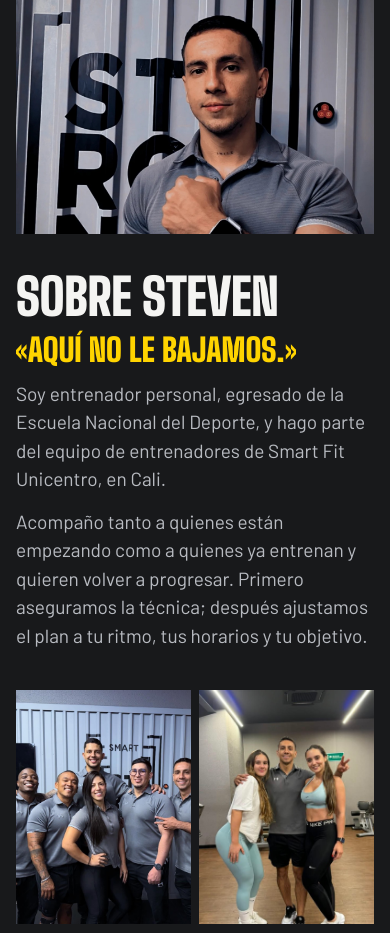
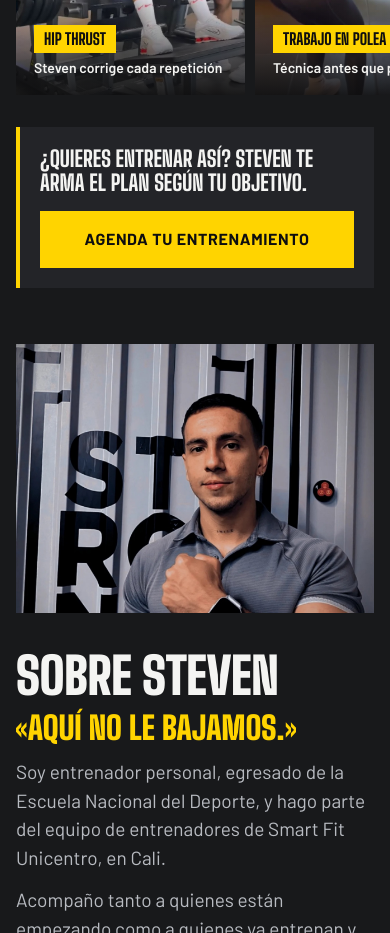
Before and after one commit to JuanMora1945/steven-pelaez-trainer, a React (Vite) app: page / in a window 390 px wide. Shown: the part 4920-5853 px from the top of the page. Built offline with nearby package versions, Linux system fonts and the light colour scheme.

Commit message:
feat: section CTAs and Smart Fit independence note

```diff
--- a/src/components/Clients.jsx
+++ b/src/components/Clients.jsx
@@ -1,4 +1,5 @@
 import { clientPhotos } from '../data/content'
+import SectionCta from './SectionCta'
 
 // Bento grid: tiles of different sizes; the caption rises over the photo on hover or focus.
 export default function Clients() {
@@ -22,6 +23,10 @@ export default function Clients() {
           </li>
         ))}
       </ul>
+      <SectionCta
+        text="¿Quieres entrenar así? Steven te arma el plan según tu objetivo."
+        message="Hola Steven, vi tu página y quiero entrenar contigo."
+      />
     </section>
   )
 }
--- a/src/components/HowItWorks.jsx
+++ b/src/components/HowItWorks.jsx
@@ -1,6 +1,7 @@
 import { useState } from 'react'
 import { steps } from '../data/content'
 import LazyVideo from './LazyVideo'
+import SectionCta from './SectionCta'
 
 export default function HowItWorks() {
   const [open, setOpen] = useState(0)
@@ -54,6 +55,10 @@ export default function HowItWorks() {
           )
         })}
       </div>
+      <SectionCta
+        text="El primer paso es la valoración. Escríbele a Steven y cuadran el día."
+        message="Hola Steven, vi tu página y quiero agendar mi valoración."
+      />
     </section>
   )
 }
--- /dev/null
+++ b/src/components/SectionCta.jsx
@@ -0,0 +1,13 @@
+import { buildWhatsAppLink } from '../lib/whatsapp'
+
+// Closing call to action for a section: one line of copy and the WhatsApp button.
+export default function SectionCta({ text, message }) {
+  return (
+    <div className="section-cta reveal">
+      <p>{text}</p>
+      <a className="button button--yellow" href={buildWhatsAppLink(message)} target="_blank" rel="noopener noreferrer">
+        Agenda tu entrenamiento
+      </a>
+    </div>
+  )
+}
--- a/src/components/Sections.jsx
+++ b/src/components/Sections.jsx
@@ -244,6 +244,10 @@ export function Footer() {
         </nav>
       </div>
       <p className="footer__small">
+        Steven Pelaez es entrenador personal en Smart Fit Unicentro. Este es su sitio personal e independiente: no es un
+        sitio oficial de Smart Fit.
+      </p>
+      <p className="footer__small">
         © {YEAR} Steven Pelaez · Fotos: {contact.instagramHandle} · Sitio hecho por{' '}
         <a href="https://github.com/JuanMora1945">Juan Mora</a>
       </p>
--- a/src/index.css
+++ b/src/index.css
@@ -893,6 +893,32 @@ a {
   outline-offset: 4px;
 }
 
+/* Closing call to action of a section */
+.section-cta {
+  display: flex;
+  align-items: center;
+  justify-content: space-between;
+  gap: 16px 32px;
+  flex-wrap: wrap;
+  margin: clamp(32px, 4vw, 56px) var(--margin) 0;
+  padding: 24px 28px;
+  background: var(--graphite);
+  border-left: 4px solid var(--yellow);
+}
+
+.section-cta p {
+  font-family: var(--display);
+  font-weight: 800;
+  font-size: clamp(1.375rem, 1.1rem + 0.8vw, 2rem);
+  line-height: 1.1;
+  text-transform: uppercase;
+  max-width: 34ch;
+}
+
+.clients .section-cta {
+  background: var(--steel);
+}
+
 /* About */
 .clients + .about {
   padding-top: 0;
@@ -1852,4 +1878,13 @@ a {
     padding-top: 40px;
     padding-bottom: 96px;
   }
-}
+
+  .section-cta {
+    margin: 28px 16px 0;
+    padding: 20px;
+  }
+
+  .section-cta .button {
+    width: 100%;
+  }
+}
```
Also changed, not shown: odd/tasks/steven-landing.md (+1 -0 lines), 1 other file (tests, documents, lock files or other folders).
